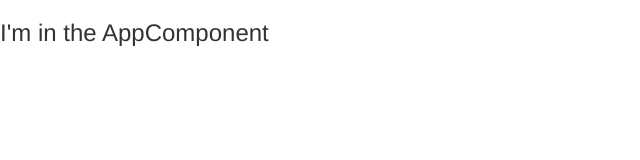
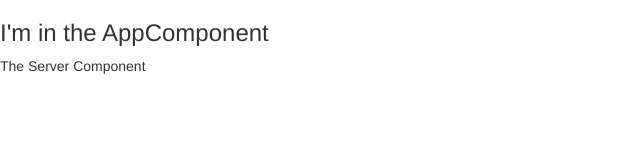
Before and after one commit to Beroc/Angular8Course, an Angular app in the folder my-first-app/: page / in a window 1280 px wide. Shown: the top 160 px of the page, without its empty margins (0-640 px from the left). Built offline with nearby package versions, Linux system fonts and the light colour scheme.

Commit message:
2.17 Using Custom Components

```diff
--- a/my-first-app/src/app/app.component.html
+++ b/my-first-app/src/app/app.component.html
@@ -1 +1,2 @@
 <h3>I'm in the AppComponent</h3>
+<app-server></app-server> <!--HTML-Tag aus der Server Component, die ihren HTML-Code aus der server.component.html-Datei bezieht-->
```
Also changed, not shown: 1 other file (tests, documents, lock files or other folders).
